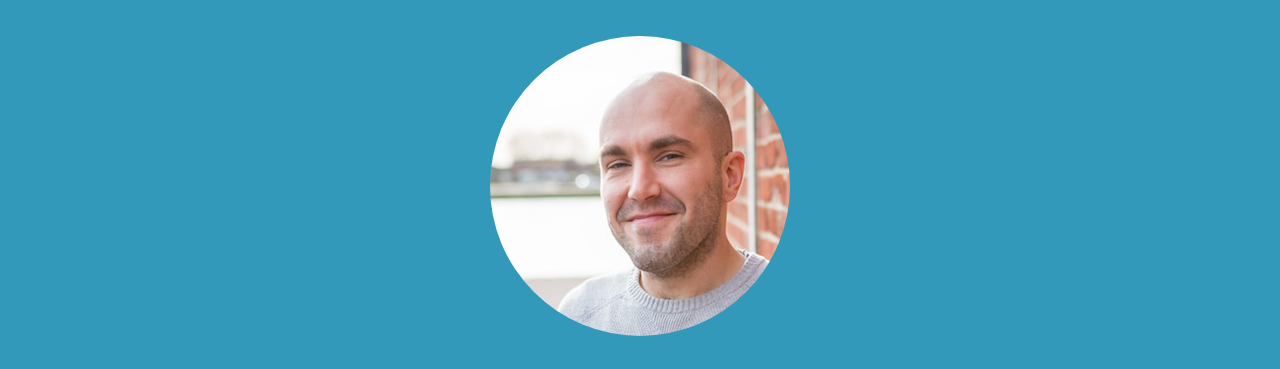
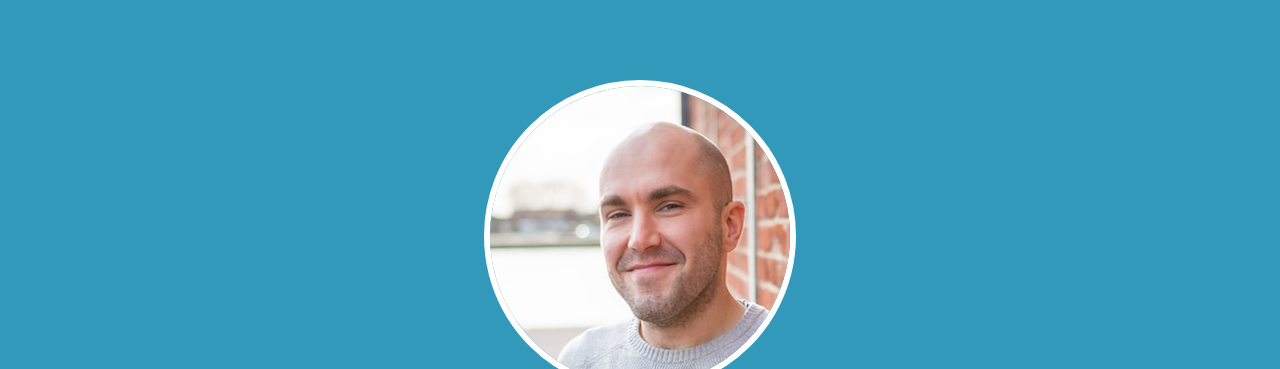
Before and after one commit to gregorylegarec/gregorylegarec.github.io, a plain HTML site: page index.html in a window 1280 px wide. Shown: the top 369 px of the page. Drawn offline with Linux system fonts and the light colour scheme.

Commit message:
css improvements

```diff
--- a/resume.css
+++ b/resume.css
@@ -9,7 +9,7 @@ body {
 	margin: 0;
 
 	color: #424242;
-	background-color: #e9e9e9;
+	background-color: #fff;
 
 	font-size: 16px;
 	line-height: 1.3em;
@@ -24,17 +24,18 @@ body > * {
 }
 
 header {
-	color: #BCBCBC;
+	color: #72c0da;
 	background-color: #3299BB;
 	text-align: center;
 	font-size: 1.5em;
 	line-height: 1.677em;
-	padding: 1.5em 0.5em;
- 	border-bottom: 0.25em solid #BCBCBC;
+	padding: 3.334em 0.5em;
+ 	border-bottom: 0.25em solid #72c0da;
 }
 
 .portrait {
 	border-radius : 50%;
+	border: 0.25em solid #fff;
 }
 
 h1 {
@@ -51,10 +52,12 @@ h2 {
 	text-align: center;
 	font-size: 2em;
 	line-height: 1.8125em;
+	margin-top: 3.625em;
+	color: #ff8080;
 }
 
 dt {
-	color: #FF9900;
+	color: #bbb;
 	font-weight: bold;
 	font-size: 1.5em;
 	line-height: 1.677em;
```
